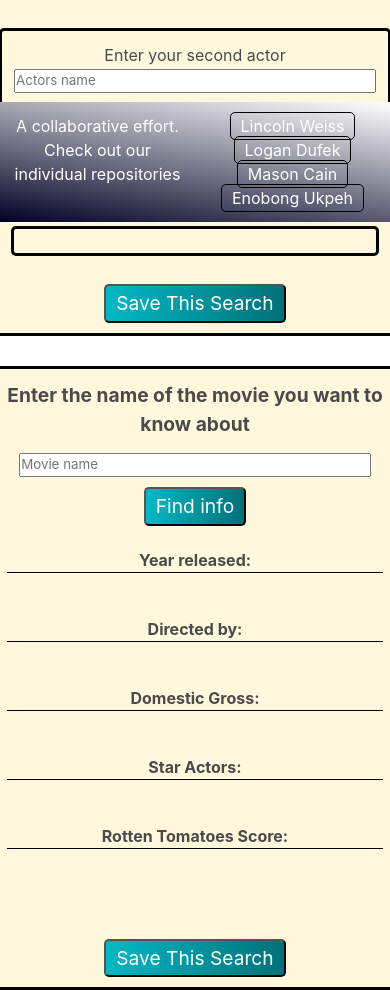
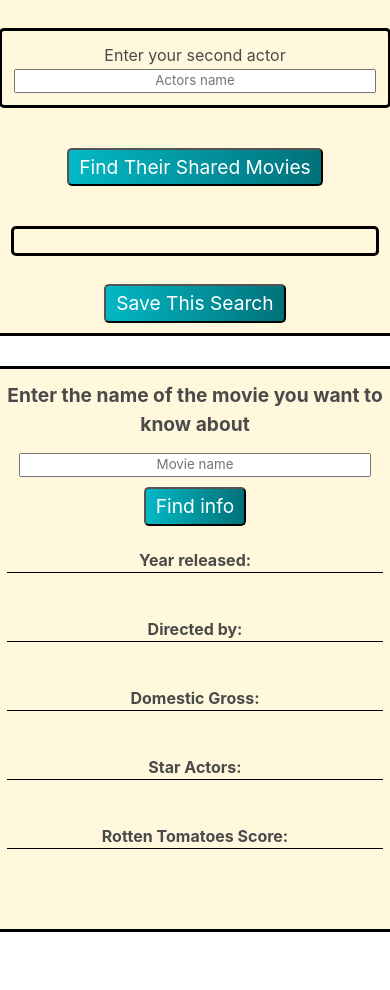
Before and after one commit to LincolnW90/CWRU-bootcamp-group-project-01, a plain HTML site: page index.html in a window 390 px wide. Shown: the part 622-1612 px from the top of the page. After the commit the page ends 1554 px from the top, so only its background shows below. Drawn offline with nearby package versions, Linux system fonts and the light colour scheme.

Commit message:
finish css and added links to repos

```diff
--- a/assets/css/style.css
+++ b/assets/css/style.css
@@ -102,6 +102,7 @@ footer{
 
 input{
     width: 100%;
+    text-align: center;
 }
 
 #history-title{
@@ -131,3 +132,13 @@ border: transparent;
     padding: 10px 0;
     margin-top: 10px;
 }
+
+
+
+/* media queries */
+@media screen and (max-width:1200px) {
+    footer{
+        display: none;
+    }
+
+}
--- a/index.html
+++ b/index.html
@@ -88,9 +88,6 @@
                         <img id="poster-holder" src="" alt="">
                     </div>
                 </div>
-                <div id="Btn-container" class="columns is-justify-content-center btnColor">
-                    <button id="saveFunction3" class="saveBtn gradient btnColor">Save This Search</button>
-                </div>
             </div>
         </div>
     </div>
@@ -98,9 +95,11 @@
     <footer>
         <p class="column">A collaborative effort. Check out our individual repositories</p>
         <div class="column">
-            <a href="" class="repos">Lincoln Weiss</a>
-            <a href="" class="repos">Logan Dufek</a>
-            <a href="" class="repos">Mason Cain</a>
+            <a href="https://lincolnw90.github.io/Portfolio/" class="repos">Lincoln Weiss</a>
+            <a href="https://logandufek.github.io/ProfessionalPortfolio-CSS/
+            " class="repos">Logan Dufek</a>
+            <a href="https://mason021.github.io/Professional-Portfolio/
+            " class="repos">Mason Cain</a>
             <a href="" class="repos">Enobong Ukpeh</a>
         </div>
     </footer>
```
Also changed, not shown: assets/js/history.js (+8 -1 lines).
